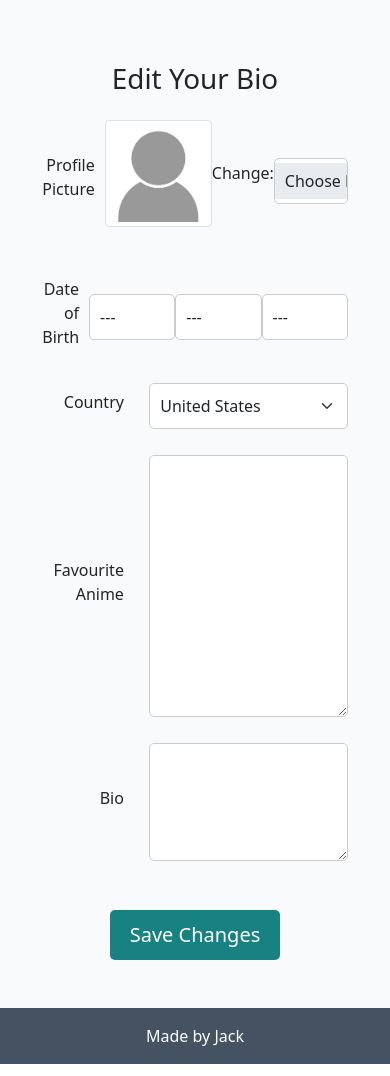
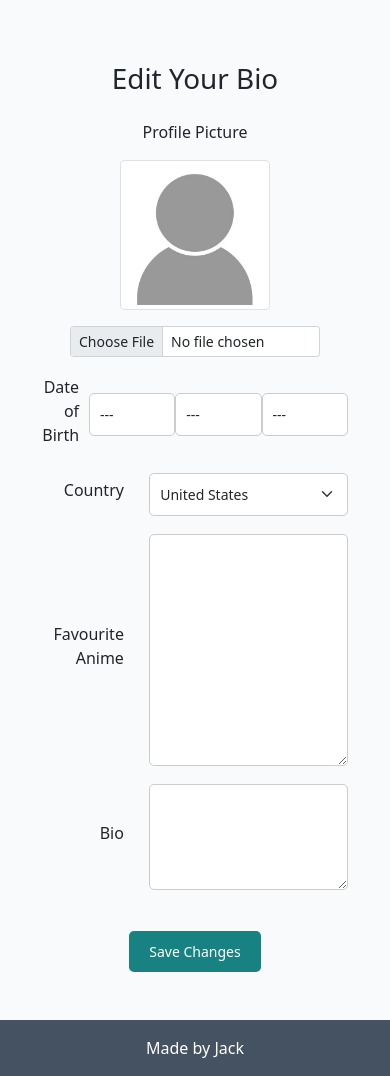
Before and after one commit to JackH1155/Top-10-Rated-Animes, a Django app: template userbio/templates/userbio/edit_bio.html in a window 390 px wide. Shown: the part 60-1136 px from the top of the page. Run offline with Django 4.2, Linux system fonts and the light colour scheme; the template is opened without the code that fills it: values that come from a table or form of the project are taken from there, others are empty; some libraries are stand-ins or nearby versions.

Commit message:
add some responsiveness to profile and edit profile page

```diff
--- a/templates/account/login.html
+++ b/templates/account/login.html
@@ -12,7 +12,7 @@
         <div class="col-md-8 mt-3 offset-md-2">
             <h3>{% trans "Sign In" %}</h3>
 
-            <p>{% blocktrans %}Welcome back to the Top 12 Anime. To leave a comment, please log in. If
+            <p>{% blocktrans %}Welcome back to the Top 12 Anime. To leave a commentgit, please log in. If
                 you
                 have not created an account yet, then <a class="link" href="{{ signup_url }}">sign up</a>
                 first.{% endblocktrans %}</p>
--- a/userbio/forms.py
+++ b/userbio/forms.py
@@ -56,8 +56,21 @@ class CustomSignupForm(SignupForm):
         return user
 
 
+from django import forms
+from .models import UserBio
+
 class UserBioForm(forms.ModelForm):
-    profile_picture = forms.ImageField(required=False, widget=forms.ClearableFileInput(attrs={'class': 'form-control'}))
+    # Customizing the ImageField widget to remove "currently" file name
+    profile_picture = forms.ImageField(
+        required=False,
+        widget=forms.ClearableFileInput(attrs={
+            'class': 'form-control',
+            'style': 'max-width: 250px;',
+            'initial-text': '',  # Removes the "Currently" text
+            'input-text': 'Change',  # Text for "Choose file"
+            'clearable': False,  # Optional: to disable "Clear" checkbox if needed
+        })
+    )
 
     class Meta:
         model = UserBio
--- a/userbio/templates/userbio/edit_bio.html
+++ b/userbio/templates/userbio/edit_bio.html
@@ -13,33 +13,26 @@
         {% csrf_token %}
 
         <!-- Profile Picture Upload -->
-        <div class="form-group mb-3 text-center">
-          <!-- Profile Picture Label -->
-          <div class="mb-2">
+        <div class="text-center">
+          <div class="mb-3">
+            <!-- Profile Picture Label -->
             <label for="id_profile_picture" class="form-label d-block">Profile Picture</label>
           </div>
 
           <!-- Profile Picture Preview (Image) -->
-          <div class="mb-2">
-            <div class="profile-picture-preview mb-3">
+          <div class="mb-3">
+            <div class="profile-picture-preview">
               {% if user.userbio.profile_picture %}
-                <!-- Add id="profile-img-preview" here -->
-                <img id="profile-img-preview" src="{{ user.userbio.profile_picture.url }}" alt="Profile Picture" class="img-thumbnail d-block mx-auto">
+                <img id="profile-img-preview" src="{{ user.userbio.profile_picture.url }}" alt="Profile Picture" class="img-thumbnail img-fluid" style="max-width: 150px;">
               {% else %}
-                <!-- Add id="profile-img-preview" here too for default image -->
-                <img id="profile-img-preview" src="{% static 'images/nobody.jpg' %}" alt="Default Profile Picture" class="img-thumbnail d-block mx-auto">
+                <img id="profile-img-preview" src="{% static 'images/nobody.jpg' %}" alt="Default Profile Picture" class="img-thumbnail img-fluid" style="max-width: 150px;">
               {% endif %}
             </div>
           </div>
 
-          <!-- Change Picture Label -->
-          <div class="mb-2">
-            <p class="d-block">Change:</p>
-          </div>
-
-          <!-- Profile Picture Input -->
-          <div class="mb-2">
-            {{ form.profile_picture|attr:"class:form-control d-block" }}
+          <!-- Change Picture Input -->
+          <div class="change-image mb-2">
+            {{ form.profile_picture|attr:"class:form-control form-control-sm d-block mx-auto"|attr:"style:max-width: 250px;" }}
           </div>
 
           <!-- Remove Picture Button (if applicable) -->
@@ -54,32 +47,32 @@
         </div>
 
         <!-- Date of Birth Field -->
-        <div class="form-group mb-3">
+        <div class="form-group mb-2">
           <label for="id_date_of_birth" class="form-label">Date of Birth</label>
-          {{ form.date_of_birth|attr:"class:form-control" }}
+          {{ form.date_of_birth|attr:"class:form-control form-control-sm" }}
         </div>
 
         <!-- Country Field -->
-        <div class="form-group mb-3">
+        <div class="form-group mb-2">
           <label for="id_country" class="form-label">Country</label>
-          {{ form.country|attr:"class:form-select" }}
+          {{ form.country|attr:"class:form-select form-select-sm" }}
         </div>
 
         <!-- Favourite Anime Field -->
-        <div class="form-group mb-3">
+        <div class="form-group mb-2">
           <label for="id_fav_anime" class="form-label">Favourite Anime</label>
-          {{ form.fav_anime|attr:"class:form-control" }}
+          {{ form.fav_anime|attr:"class:form-control form-control-sm" }}
         </div>
 
         <!-- Bio Field -->
-        <div class="form-group mb-4">
+        <div class="form-group mb-3">
           <label for="id_bio" class="form-label">Bio</label>
-          {{ form.bio|attr:"class:form-control" }}
+          {{ form.bio|attr:"class:form-control form-control-sm" }}
         </div>
 
         <!-- Save Changes Button -->
         <div class="text-center">
-          <button type="submit" class="btn btn-primary btn-lg">Save Changes</button>
+          <button type="submit" class="btn btn-primary btn-sm">Save Changes</button>
         </div>
       </form>
     </div>
@@ -100,8 +93,8 @@
       <div class="modal-footer">
         <form method="POST" action="{% url 'delete_profile_picture' %}">
           {% csrf_token %}
-          <button type="button" class="btn btn-secondary" data-bs-dismiss="modal">Cancel</button>
-          <button type="submit" class="btn btn-danger">Delete</button>
+          <button type="button" class="btn btn-secondary btn-sm" data-bs-dismiss="modal">Cancel</button>
+          <button type="submit" class="btn btn-danger btn-sm">Delete</button>
         </form>
       </div>
     </div>
@@ -116,7 +109,6 @@
           var reader = new FileReader();
 
           reader.onload = function(e) {
-              // Reference to the correct preview image
               var preview = document.getElementById("profile-img-preview");
               preview.src = e.target.result;
           }
```
Also changed, not shown: userbio/templates/userbio/user_bio.html (+19 -10 lines), static/css/style.css (line endings or trailing spaces), 1 other file.
